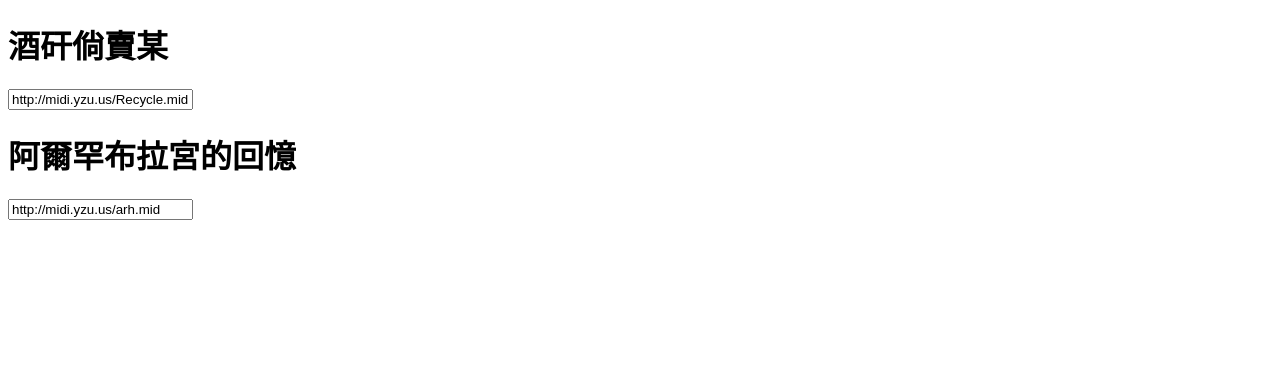
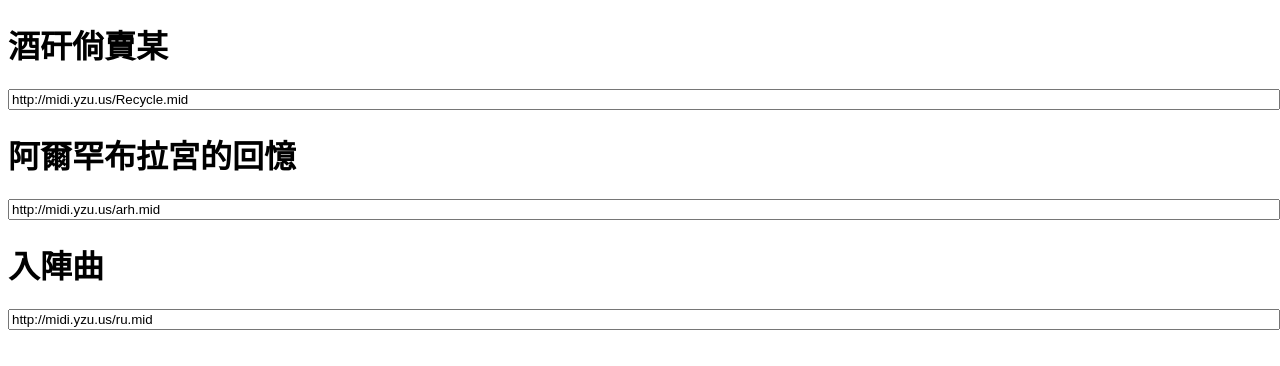
Before and after one commit to yanyiyi/MabinogiMidi, a plain HTML site: page index.html in a window 1280 px wide. Drawn offline with Linux system fonts and the light colour scheme.

Commit message:
ru入陣曲
ru入陣曲

```diff
--- a/index.html
+++ b/index.html
@@ -6,6 +6,12 @@
     <meta name="viewport" content="width=device-width, initial-scale=1.0">
     <meta http-equiv="X-UA-Compatible" content="ie=edge">
     <title> 瑪奇手機版Midi </title>
+    <style>
+        input {
+            width: 100%;
+        }
+
+    </style>
 </head>
 
 <body>
@@ -13,7 +19,8 @@
     <input type=text value="http://midi.yzu.us/Recycle.mid" />
     <h1>阿爾罕布拉宮的回憶</h1>
     <input type=text value="http://midi.yzu.us/arh.mid" />
-
+    <h1>入陣曲</h1>
+    <input type=text value="http://midi.yzu.us/ru.mid" />
 </body>
 
 </html>
```
Also changed, not shown: 2 other files.
